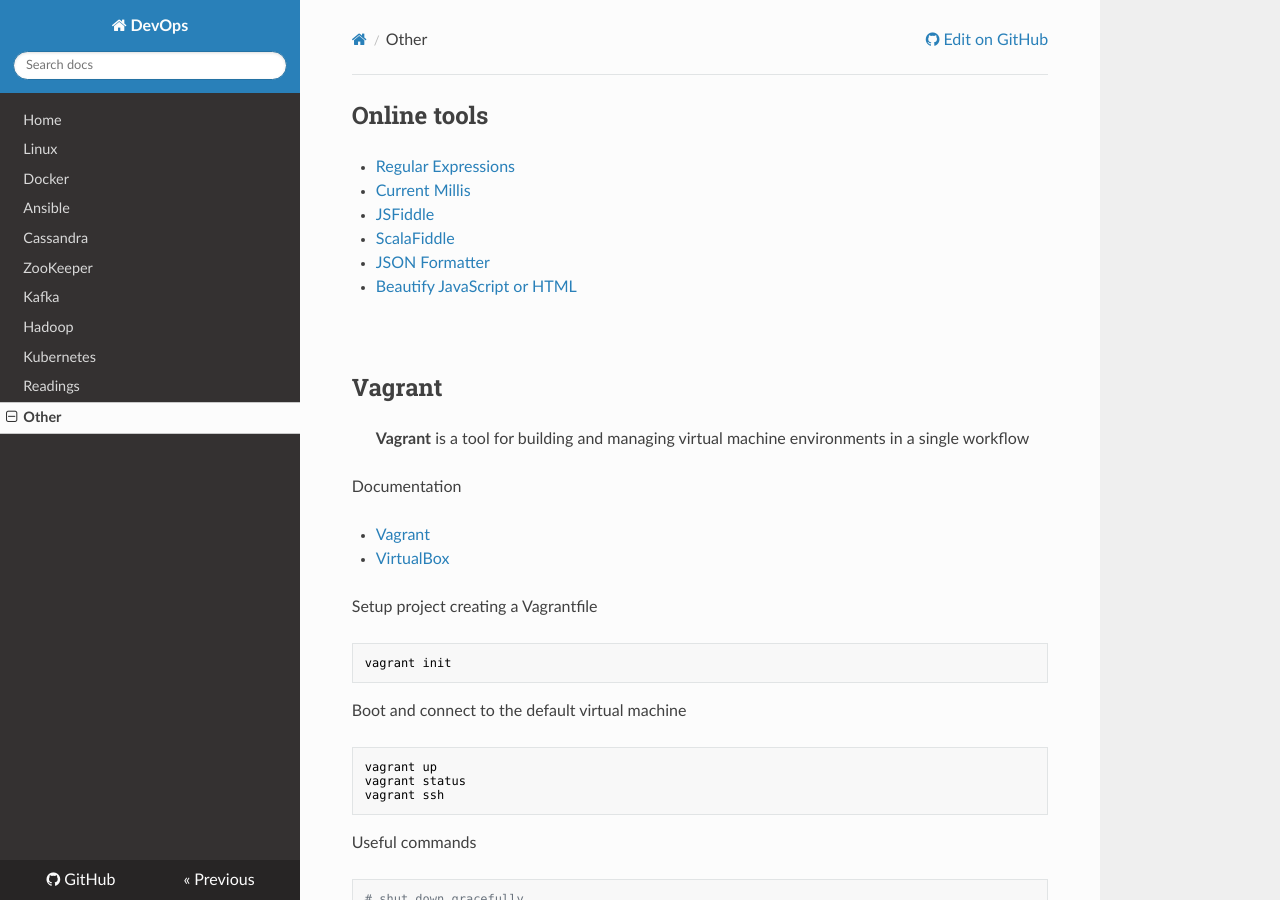
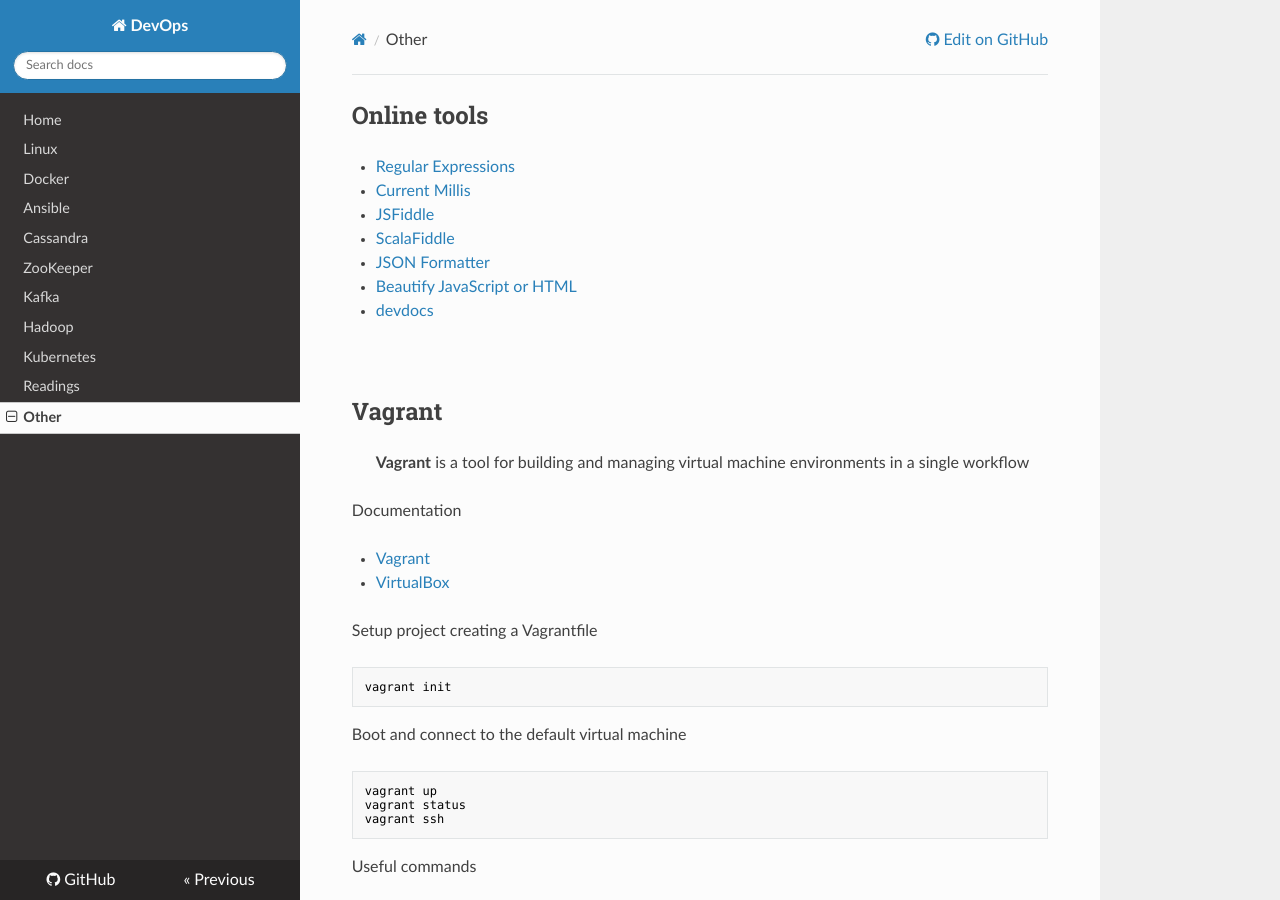
Before and after one commit to niqdev/devops, an MkDocs documentation site: the page built from docs/other.md, in a window 1280 px wide and 900 px high. Built offline with MkDocs 1.6.1, drawn with Linux system fonts in a browser that asks for light colours; nearby versions of some CDN libraries; old or Windows-style settings are respelled for this version of MkDocs.

Commit message:
update docs

```diff
--- a/docs/other.md
+++ b/docs/other.md
@@ -6,6 +6,7 @@
 * [ScalaFiddle](https://scalafiddle.io)
 * [JSON Formatter](https://jsonformatter.curiousconcept.com)
 * [Beautify JavaScript or HTML](http://jsbeautifier.org)
+* [devdocs](https://devdocs.io)
 
 <br>
 
```
